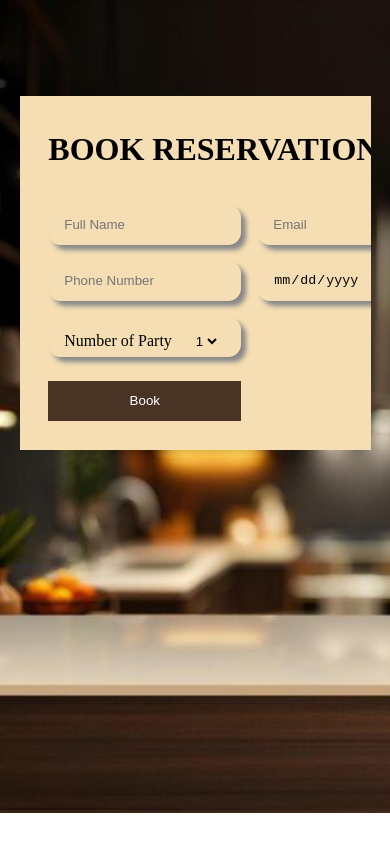
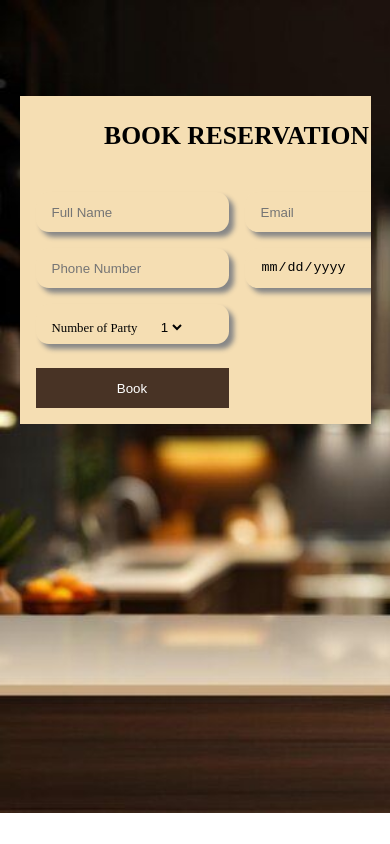
Before and after one commit to JudeFlourish/restaurant-website, a plain HTML site: page reservation.html in a window 390 px wide. Drawn offline with Linux system fonts and the light colour scheme.

Commit message:
reservation update

```diff
--- a/reservation.css
+++ b/reservation.css
@@ -100,9 +100,20 @@ form{
         display: grid;
         grid-template-columns: 1fr;
         width: 90%;
+        overflow: hidden;
+        position: relative;
     }
 
     .reservation_left{
         display: none;
     }
+
+    .reservation_right{
+        padding: 1rem;
+        font-size: 0.8rem;
+    }
+
+    .reservation_right h1{
+        text-align: center;
+    }
 }
```
